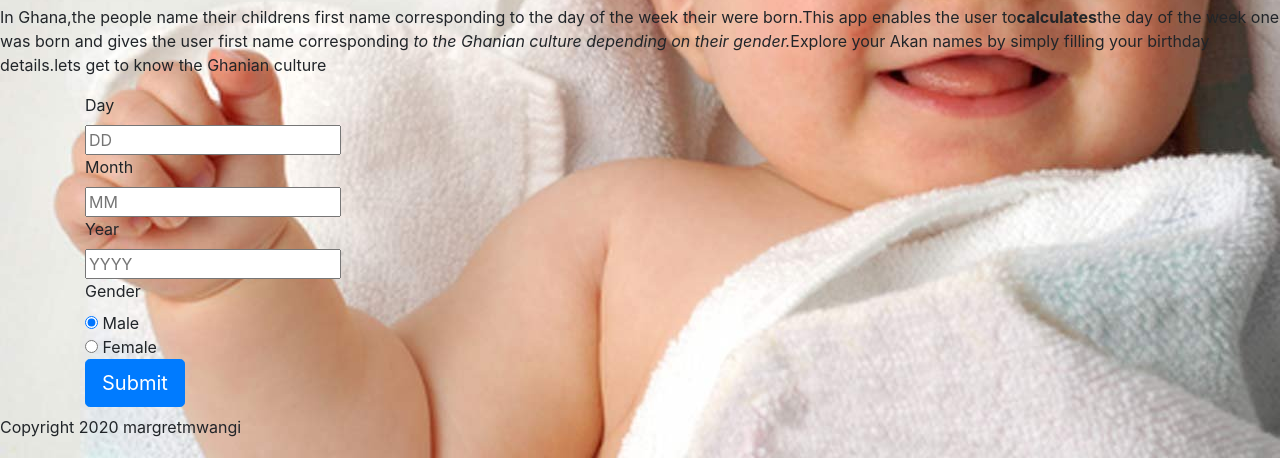
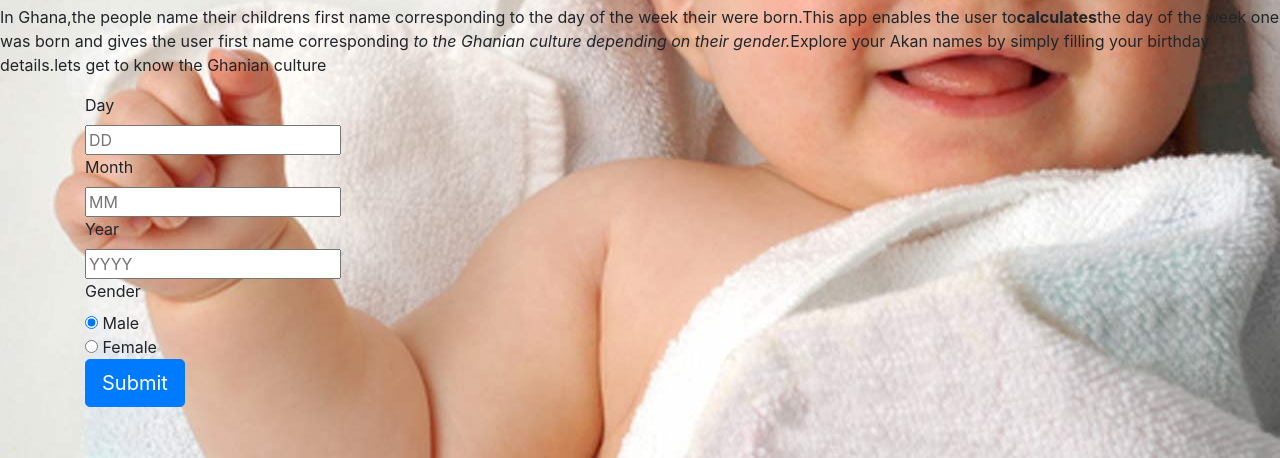
Before and after one commit to margretmwangi/Akan-Birthday, a plain HTML site: page index.html in a window 1280 px wide. Shown: the part 342-800 px from the top of the page. Drawn offline with nearby package versions, Linux system fonts and the light colour scheme.

```diff
--- a/index.html
+++ b/index.html
@@ -70,6 +70,4 @@
           <h3 id="outcome"></h3>
           <script src="script.js"></script>
         </body>
-        Copyright 2020 margretmwangi
-
 </html>
```
Also changed, not shown: 1 other file.
